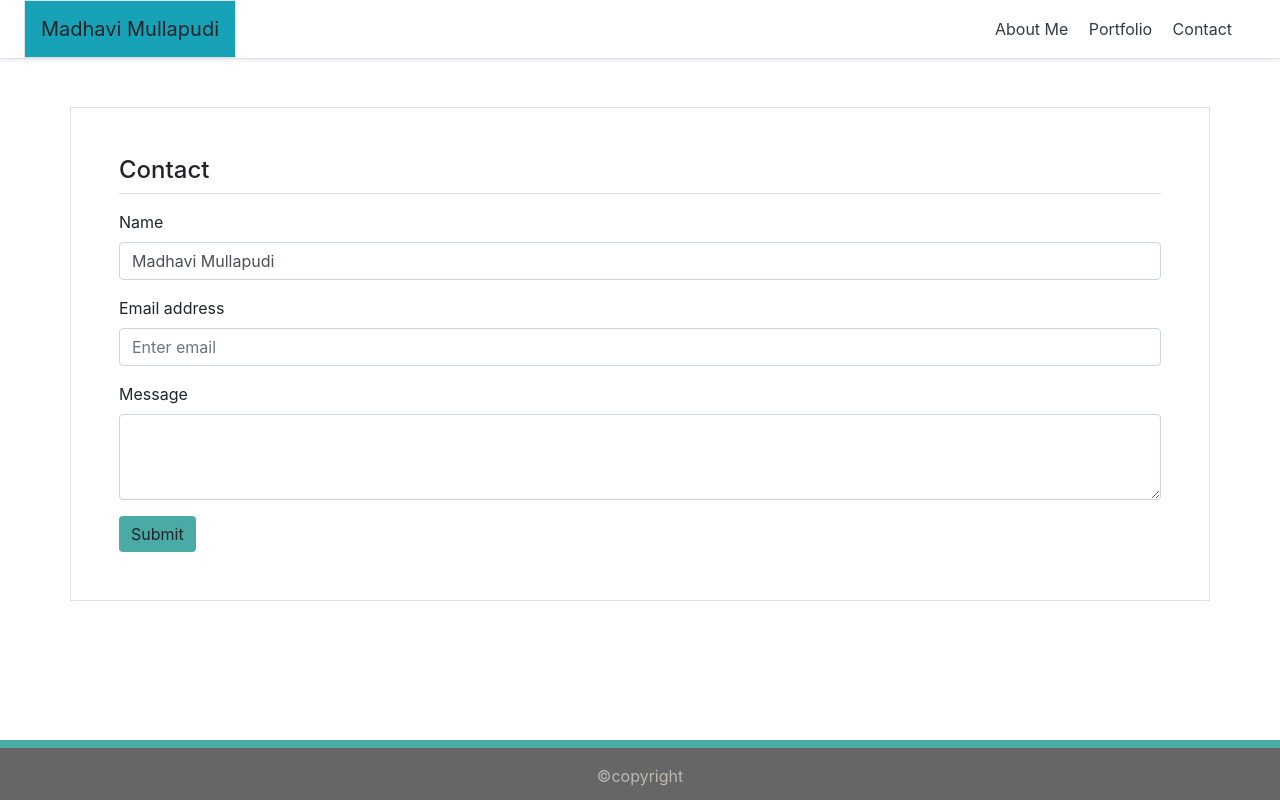
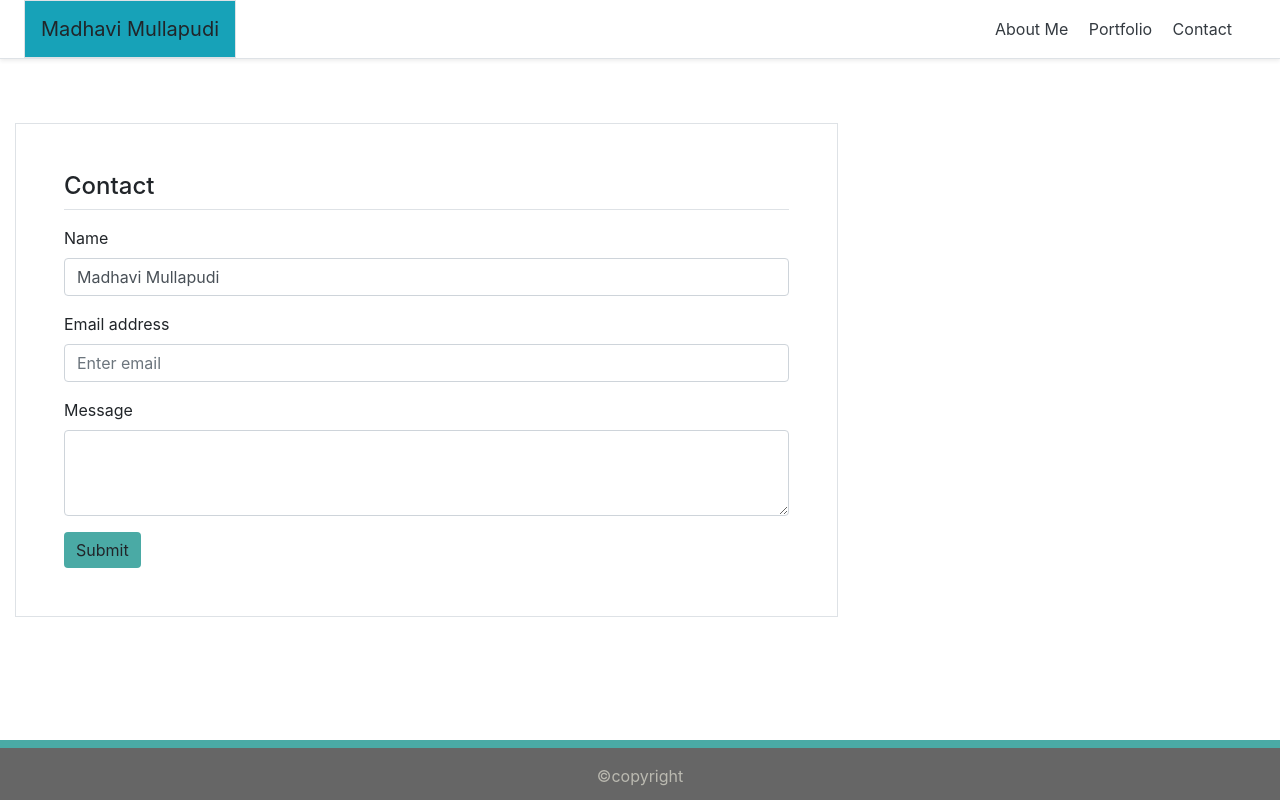
Before and after one commit to Madhavic1/ResponsivePortfolio, a plain HTML site: page contact.html in a window 1280 px wide. Drawn offline with nearby package versions, Linux system fonts and the light colour scheme.

Commit message:
Added fluid container to the main content section to render the page according to the assignment guidelines

```diff
--- a/contact.html
+++ b/contact.html
@@ -21,13 +21,17 @@
           <a class="p-2 text-dark" href="#">Portfolio</a>
           <a class="p-2 text-dark" href="#">Contact</a>
         </nav>
-      </div>
+    </div>
 
-           <div class="container  border mt-5 p-5" > <!-- main content starts here -->
+    <div class="container-fluid">
 
+      <div class="row"> <!--content row with border start-->
 
-                <h4 class="mb-3 border-bottom  pb-2 mb-3 ">Contact</h4>
+        <div class="col-12 col-lg-8">
 
+          <div class="container  border mt-5 p-5" > <!-- main content starts here -->
+
+            <h4 class="mb-3 border-bottom  pb-2 mb-3 ">Contact</h4>
 
             <div class="row">
 
@@ -54,6 +58,9 @@
             </div>
 
           </div> <!-- main content ends here -->
+        </div>
+      </div>
+    </div>
 
           <footer class="footer mt-auto py-3">
                 <div class="container">
```
